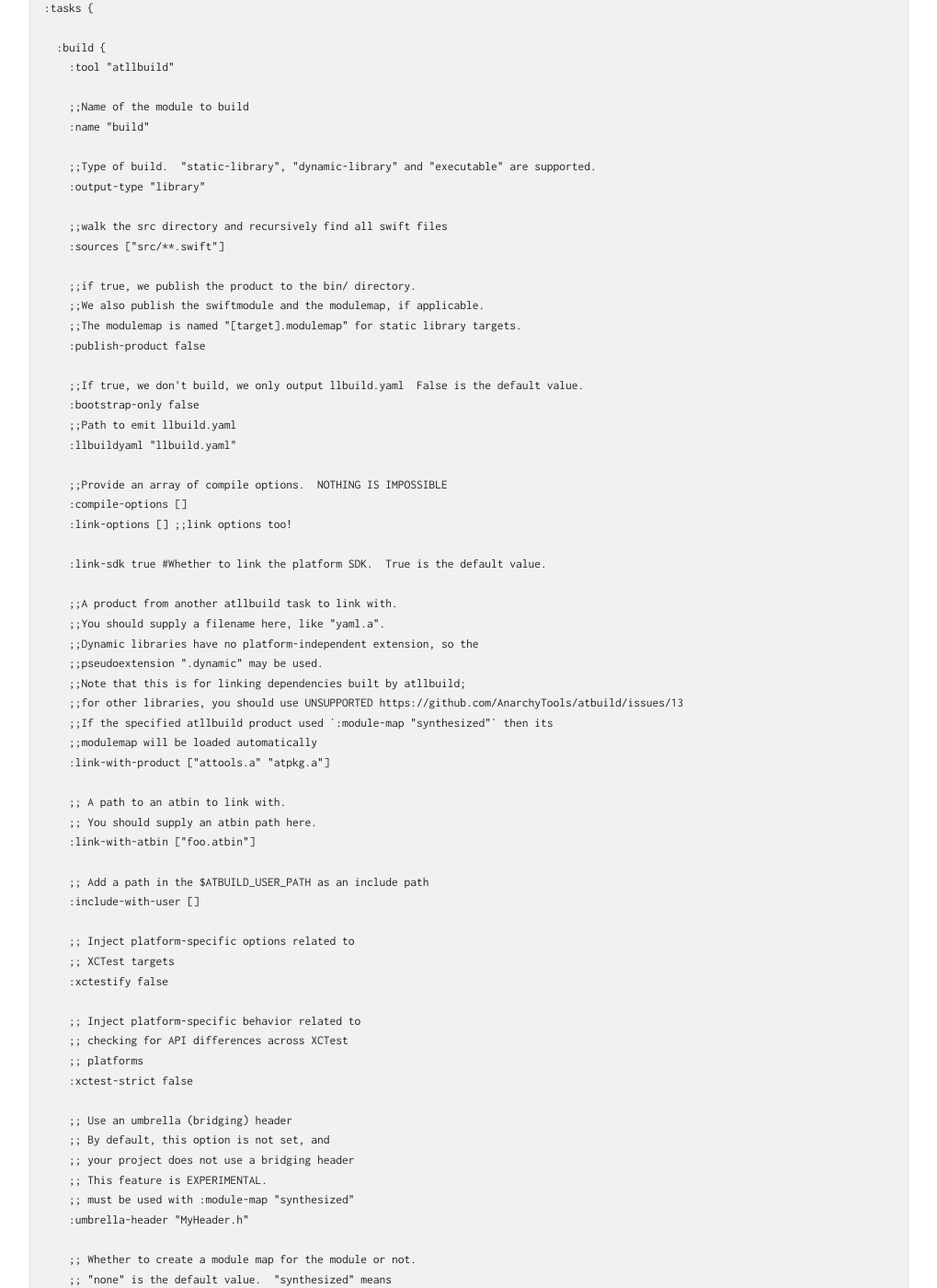
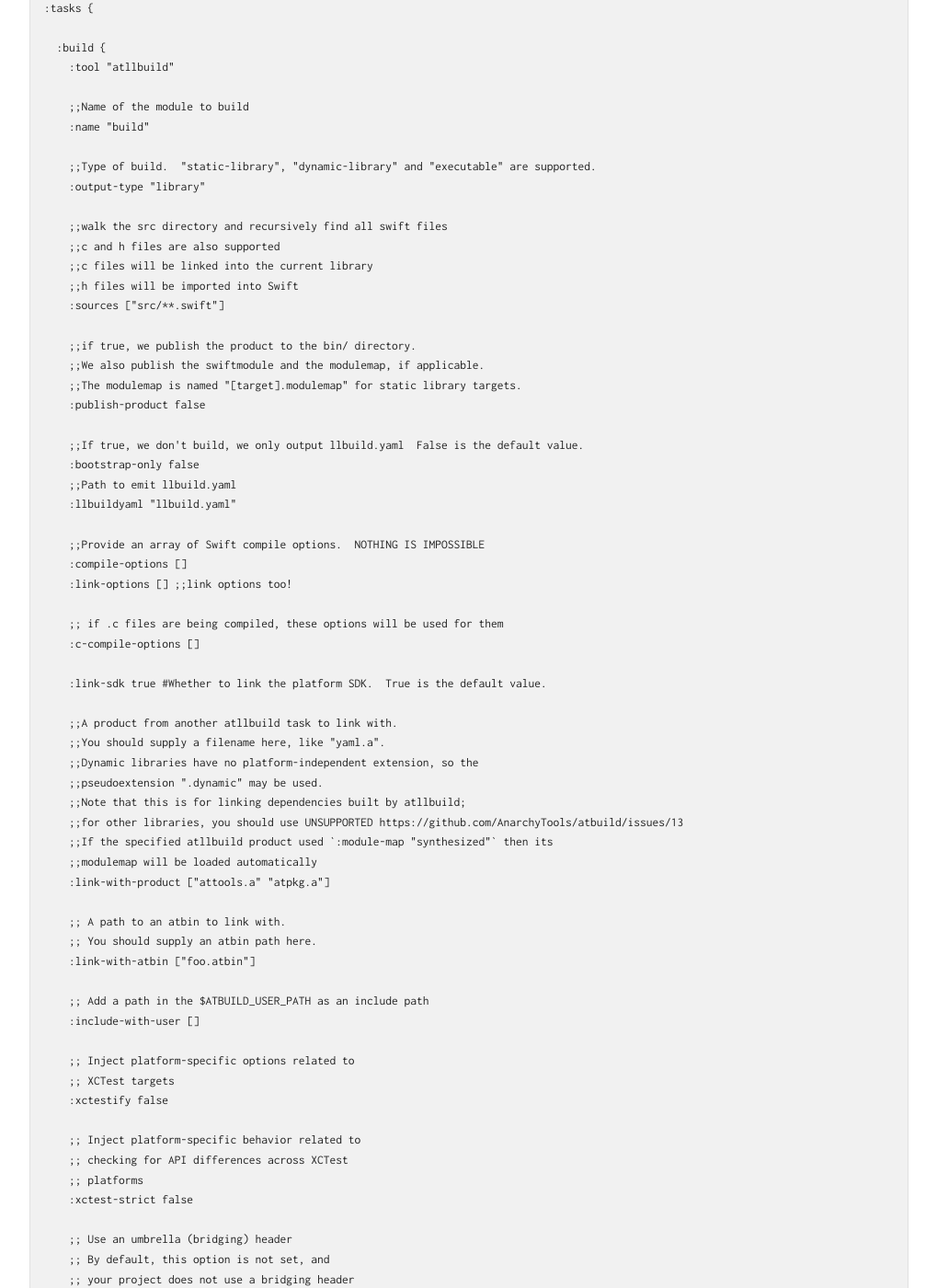
Before and after one commit to AnarchyTools/anarchytools.github.io, a Jekyll site: the page built from docs/atllbuild.md, in a window 1280 px wide and 1400 px high, scrolled down 265 px. Shown: the whole window at 92% size, without its empty margins (130-1149 px from the left). Built offline with Jekyll 4.4.1, drawn with Linux system fonts in a browser that asks for light colours; some of the changed text lies outside the part shown.

Commit message:
Document C project support

```diff
--- a/docs/atllbuild.md
+++ b/docs/atllbuild.md
@@ -22,6 +22,9 @@ The `atllbuild` tool uses the [`swift-llbuild`](https://github.com/apple/swift-l
     :output-type "library"
 
     ;;walk the src directory and recursively find all swift files
+    ;;c and h files are also supported
+    ;;c files will be linked into the current library
+    ;;h files will be imported into Swift
     :sources ["src/**.swift"]
 
     ;;if true, we publish the product to the bin/ directory.
@@ -34,9 +37,12 @@ The `atllbuild` tool uses the [`swift-llbuild`](https://github.com/apple/swift-l
     ;;Path to emit llbuild.yaml
     :llbuildyaml "llbuild.yaml"
 
-    ;;Provide an array of compile options.  NOTHING IS IMPOSSIBLE
+    ;;Provide an array of Swift compile options.  NOTHING IS IMPOSSIBLE
     :compile-options []
     :link-options [] ;;link options too!
+
+    ;; if .c files are being compiled, these options will be used for them
+    :c-compile-options []
 
     :link-sdk true #Whether to link the platform SDK.  True is the default value.
 
@@ -76,7 +82,15 @@ The `atllbuild` tool uses the [`swift-llbuild`](https://github.com/apple/swift-l
     ;; Whether to create a module map for the module or not.
     ;; "none" is the default value.  "synthesized" means
     ;; we we will generate a module map for the target
+    ;; When using "synthesized", make sure the module map is distributed
+    ;; such as via packageatbin
     :module-map "none"
+
+    ;; You can list a library like "curl" here to link with it
+    ;; Links listed here are automatically linked by consumers as well
+    ;; unlike `link-options`.
+    ;; Requires :module-map "synthesized"
+    :module-map-link []
 
     :whole-module-optimization false
 
```
